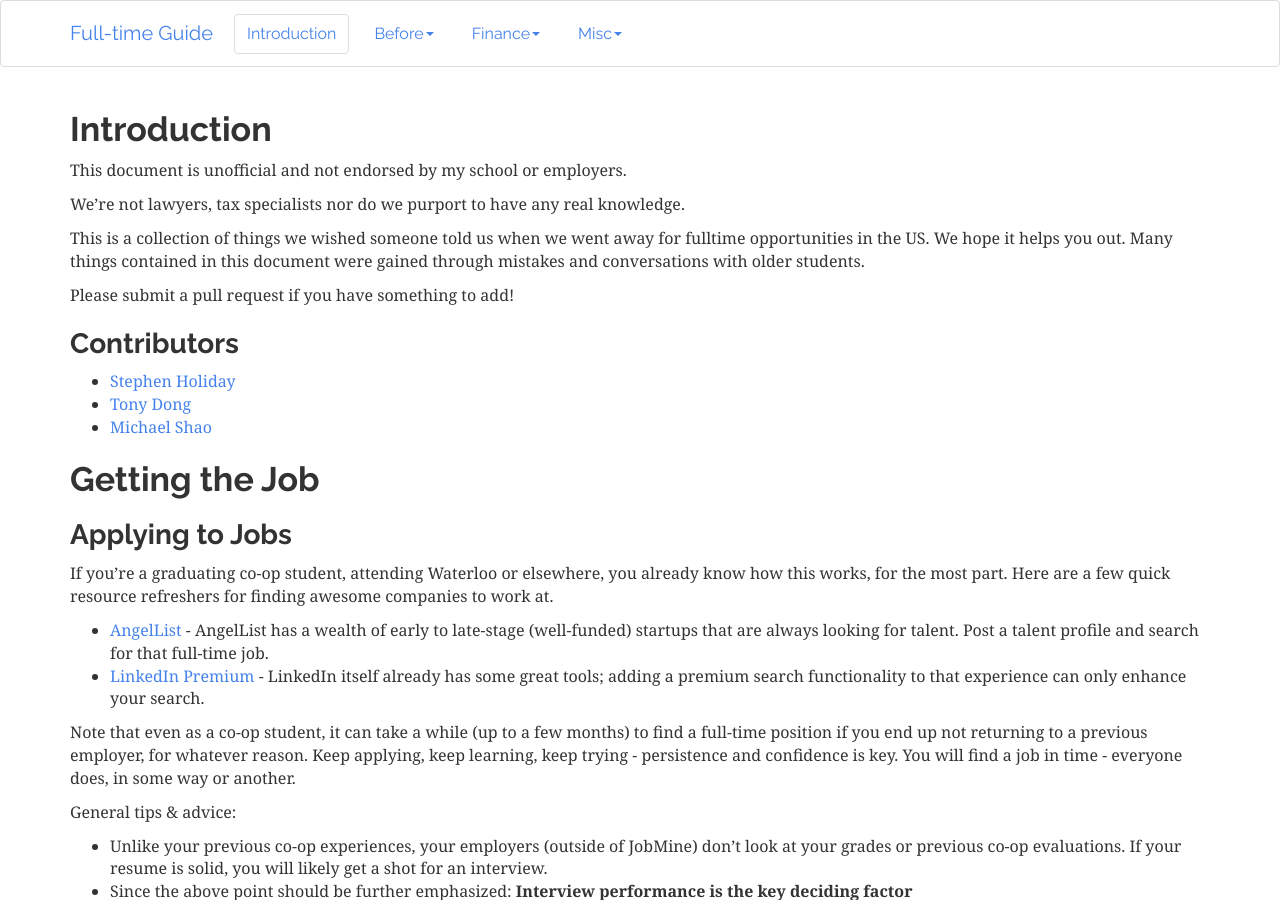
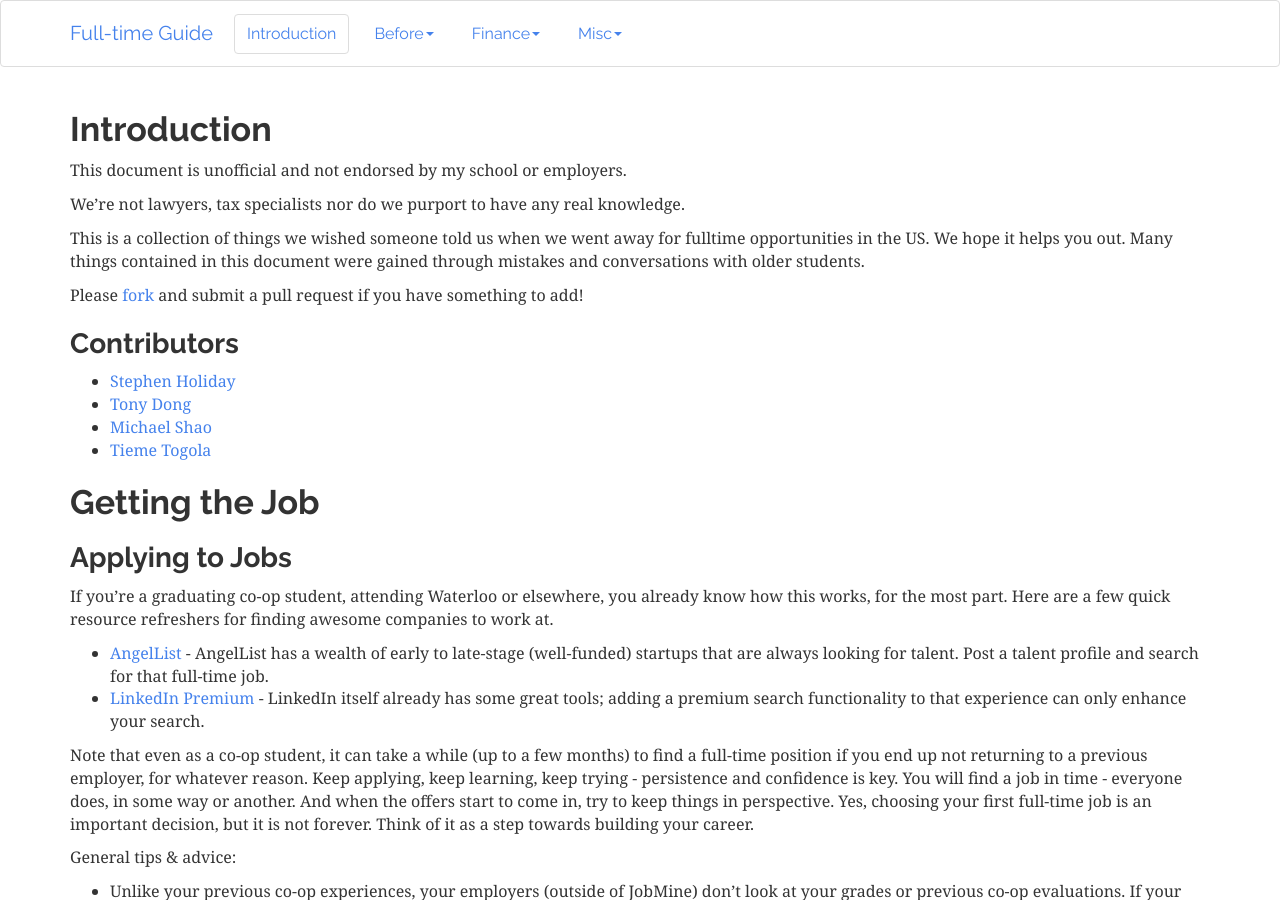
Before and after one commit to sholiday/waterloo-fulltime-guide, a Jekyll site: the page built from index.md, in a window 1280 px wide and 900 px high. Built offline with Jekyll 4.4.1, drawn with Linux system fonts in a browser that asks for light colours; nearby versions of some CDN libraries; some of the changed text lies outside the part shown.

Commit message:
add links + reassuring comment

```diff
--- a/index.md
+++ b/index.md
@@ -12,13 +12,16 @@ This is a collection of things we wished someone told us when we went away for f
 in the US. We hope it helps you out. Many things contained in this document were
 gained through mistakes and conversations with older students.
 
-Please submit a pull request if you have something to add!
+Please [fork][fork-me] and submit a pull request if you have something to add!
+
+[fork-me]: https://github.com/sholiday/waterloo-fulltime-guide
 
 ### Contributors
 
 * [Stephen Holiday](https://stephenholiday.com)
 * [Tony Dong](tony-dong.com)
 * [Michael Shao](http://michaelshao.com)
+* [Tieme Togola](https://tiemetogola.com)
 
 <section id="Getting-the-Job" />
 ## Getting the Job
@@ -33,7 +36,8 @@ Here are a few quick resource refreshers for finding awesome companies to work a
 * [LinkedIn Premium](https://premium.linkedin.com) - LinkedIn itself already has some great tools; adding a premium search functionality to that experience can only enhance your search.
 
 Note that even as a co-op student, it can take a while (up to a few months) to find a full-time position if you end up not returning to a previous employer, for whatever reason.
-Keep applying, keep learning, keep trying - persistence and confidence is key. You will find a job in time - everyone does, in some way or another.
+Keep applying, keep learning, keep trying - persistence and confidence is key. You will find a job in time - everyone does, in some way or another. And when the offers start to come in,
+try to keep things in perspective. Yes, choosing your first full-time job is an important decision, but it is not forever. Think of it as a step towards building your career.
 
 General tips & advice:
 
@@ -117,11 +121,13 @@ These can be really tricky. Stock options are not the same as RSUs / GSUs.
 
 Resources:
 
+* [The Open Guide to Equity Compensation][og-equity-compensation]
 * [Consider Your Options][consider-your-options] Book
 * [An Introduction to Stock & Options][intro-to-stock]
   [Scribd][intro-to-stock-scribd] [PDF][intro-to-stock-pdf]
 * [When to Exercise Stock Options][wealthfront-stock]
 
+[og-equity-compensation]: https://github.com/jlevy/og-equity-compensation
 [consider-your-options]: http://fairmark.com/books-fairmark-press/consider-your-options/
 [intro-to-stock]: http://blog.dweek.ly/introduction-to-stock-options-startup-founder-entrepreneur-employee/
 [intro-to-stock-scribd]: http://www.scribd.com/doc/55945011/An-Introduction-to-Stock-Options-for-the-Tech-Entrepreneur-or-Startup-Employee
@@ -184,10 +190,10 @@ the [USCIS website][h1-uscis].
 <section id="Credit" />
 ## Credit
 
-[CreditKarma][creditkarma] is your friend once you have established some form of
-credit.
+[CreditKarma][creditkarma] and [NerdWallet][nerdwallet] are your friends once you have established some form of credit.
 
 [creditkarma]: https://www.creditkarma.com
+[nerdwallet]: https://www.nerdwallet.com
 
 <section id="Retirement" />
 ## Retirement
```
